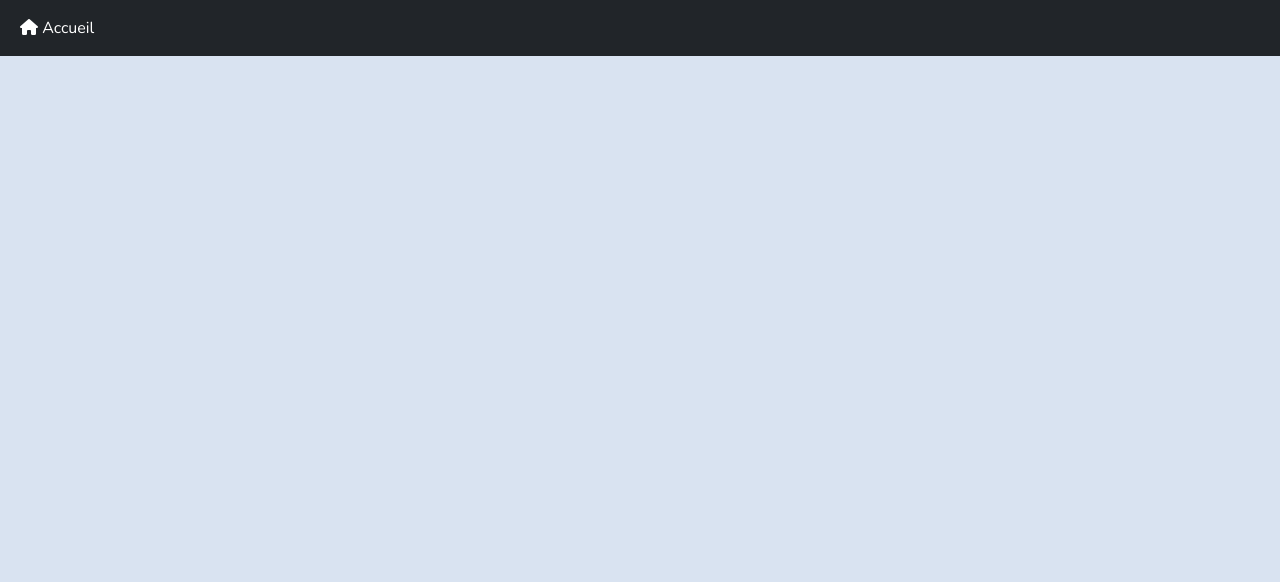
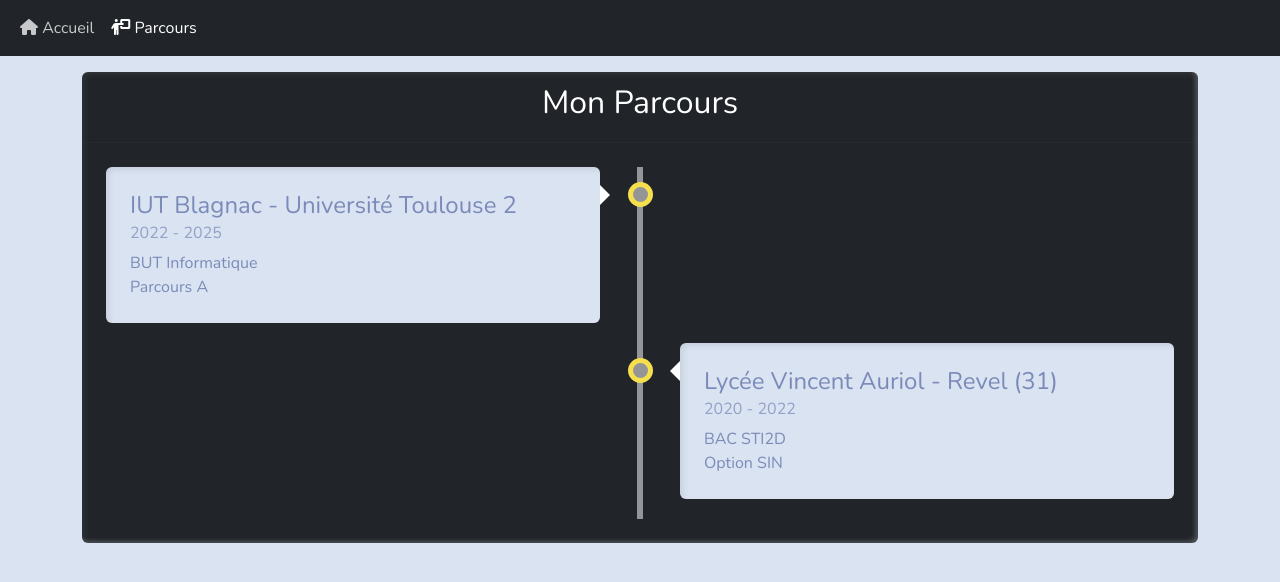
Before and after one commit to bastos-rcd/bastos-rcd.github.io, an Angular app: page /career in a window 1280 px wide. Before the commit this address led to /. Shown: the top 582 px of the page. Built offline with nearby package versions, Linux system fonts and the light colour scheme.

Commit message:
new(Career)
Create Career component

```diff
--- a/src/app/app-routing.module.ts
+++ b/src/app/app-routing.module.ts
@@ -1,9 +1,11 @@
 import { NgModule } from '@angular/core';
 import { RouterModule, Routes } from '@angular/router';
 import { HomeComponent } from './home/home.component';
+import { CareerComponent } from './career/career.component';
 
 const routes: Routes = [
-  { path: '', component: HomeComponent }
+  { path: '', component: HomeComponent },
+  { path: 'career', component: CareerComponent }
 ];
 
 @NgModule({
--- a/src/app/app.module.ts
+++ b/src/app/app.module.ts
@@ -5,12 +5,14 @@
 import { AppComponent } from './app.component';
 import { MenuComponent } from './menu/menu.component';
 import { HomeComponent } from './home/home.component';
+import { CareerComponent } from './career/career.component';
 
 @NgModule({
   declarations: [
     AppComponent,
     MenuComponent,
-    HomeComponent
+    HomeComponent,
+    CareerComponent
   ],
   imports: [
     BrowserModule,
--- /dev/null
+++ b/src/app/career/career.component.css
@@ -0,0 +1,101 @@
+.main-timeline {
+    position: relative;
+}
+
+.main-timeline::after {
+    content: "";
+    position: absolute;
+    width: 6px;
+    background-color: #939597;
+    top: 0;
+    bottom: 0;
+    left: 50%;
+    margin-left: -3px;
+}
+
+.timeline {
+    position: relative;
+    background-color: inherit;
+    width: 50%;
+}
+
+.timeline::after {
+    content: "";
+    position: absolute;
+    width: 25px;
+    height: 25px;
+    right: -13px;
+    background-color: #939597;
+    border: 5px solid #f5df4d;
+    top: 15px;
+    border-radius: 50%;
+    z-index: 1;
+}
+
+.left {
+    padding: 0px 40px 20px 0px;
+    left: 0;
+}
+
+.right {
+    padding: 0px 0px 20px 40px;
+    left: 50%;
+}
+
+.left::before {
+    content: " ";
+    position: absolute;
+    top: 18px;
+    z-index: 1;
+    right: 30px;
+    border: medium solid white;
+    border-width: 10px 0 10px 10px;
+    border-color: transparent transparent transparent white;
+}
+
+.right::before {
+    content: " ";
+    position: absolute;
+    top: 18px;
+    z-index: 1;
+    left: 30px;
+    border: medium solid white;
+    border-width: 10px 10px 10px 0;
+    border-color: transparent white transparent transparent;
+}
+
+.right::after {
+    left: -12px;
+}
+
+@media screen and (max-width: 600px) {
+    .main-timeline::after {
+        left: 31px;
+    }
+
+    .timeline {
+        width: 100%;
+        padding-left: 70px;
+        padding-right: 25px;
+    }
+
+    .timeline::before {
+        left: 60px;
+        border: medium solid white;
+        border-width: 10px 10px 10px 0;
+        border-color: transparent white transparent transparent;
+    }
+
+    .left::after,
+    .right::after {
+        left: 18px;
+    }
+
+    .left::before {
+        right: auto;
+    }
+
+    .right {
+        left: 0%;
+    }
+}
--- /dev/null
+++ b/src/app/career/career.component.html
@@ -0,0 +1,27 @@
+<div class="card text-white bg-dark my-3">
+    <div class="card-header">
+        <h2 class="card-title text-center">Mon Parcours</h2>
+    </div>
+    <div class="card-body align-items-center">
+        <div class="main-timeline">
+            <div class="timeline left">
+                <div class="card">
+                    <div class="card-body">
+                        <h4 class="card-title">IUT Blagnac - Université Toulouse 2</h4>
+                        <h6 class="card-subtitle mb-2 text-muted">2022 - 2025</h6>
+                        <p class="card-text">BUT Informatique<br>Parcours A</p>
+                    </div>
+                </div>
+            </div>
+            <div class="timeline right">
+                <div class="card">
+                    <div class="card-body">
+                        <h4 class="card-title">Lycée Vincent Auriol - Revel (31)</h4>
+                        <h6 class="card-subtitle mb-2 text-muted">2020 - 2022</h6>
+                        <p class="card-text">BAC STI2D<br>Option SIN</p>
+                    </div>
+                </div>
+            </div>
+        </div>
+    </div>
+</div>
--- a/src/app/home/home.component.html
+++ b/src/app/home/home.component.html
@@ -1,17 +1,17 @@
-<div class="card bg-dark mt-5">
+<div class="card bg-dark my-3">
     <div class="card-body text-center">
         <div class="row align-items-center">
-            <div class="col-sm">
+            <div class="col-sm my-5">
                 <img src="../assets/self.png" class="img-thumbnail rounded-circle" style="max-width: 50%;">
             </div>
-            <div class="col-sm my-5">
+            <div class="col-sm">
                 <h4 class="card-title">Bastien Record</h4>
                 <p class="card-text">Bonjour, je m'appelle Bastien Record, j'ai 19 ans et je suis actuellement en BUT
                     Informatique à l'IUT de Blagnac.</p>
+                <a href="../../assets/CV.pdf" download="CV_RECORD.pdf" class="btn btn-primary mt-5">
+                    <i class="fa-regular fa-circle-down"></i> Télécharger mon CV
+                </a>
             </div>
         </div>
-        <a href="../../assets/CV.pdf" download="CV_RECORD.pdf" class="btn btn-primary">
-            <i class="fa-regular fa-circle-down"></i> Télécharger mon CV
-        </a>
     </div>
 </div>
--- a/src/app/menu/menu.component.html
+++ b/src/app/menu/menu.component.html
@@ -7,7 +7,14 @@
         <div class="collapse navbar-collapse" id="navbarColor02">
             <ul class="navbar-nav me-auto">
                 <li class="nav-item">
-                    <a class="nav-link active" routerLink="/"><i class="fa-solid fa-house"></i> Accueil</a>
+                    <a class="nav-link" routerLink="/" (click)="onChangePage()" [ngClass]="{
+                        'active': onPage == page.HOME
+                    }"><i class="fa-solid fa-house"></i> Accueil</a>
+                </li>
+                <li class="nav-item">
+                    <a class="nav-link" routerLink="/career" (click)="onChangePage()" [ngClass]="{
+                        'active': onPage == page.CAREER
+                    }"><i class="fa-solid fa-person-chalkboard"></i> Parcours</a>
                 </li>
             </ul>
         </div>
--- a/src/app/menu/menu.component.ts
+++ b/src/app/menu/menu.component.ts
@@ -1,4 +1,6 @@
 import { Component } from '@angular/core';
+import { Page } from '../models/page';
+import { Router } from '@angular/router';
 
 @Component({
   selector: 'app-menu',
@@ -6,4 +8,27 @@
   styleUrls: ['./menu.component.css']
 })
 
-export class MenuComponent { }
+export class MenuComponent {
+
+  public onPage = Page.HOME
+  public page = Page
+
+  constructor(
+    private route: Router
+  ) { }
+
+  ngOnInit() {
+    this.onChangePage()
+  }
+
+  onChangePage() {
+    setTimeout(() => {
+      if (this.route.url.endsWith('/')) {
+        this.onPage = Page.HOME
+        console.log("Nous sommes dans l'écran de gestion des utilisateurs.");
+      } else if (this.route.url.endsWith('/career')) {
+        this.onPage = Page.CAREER
+      }
+    }, 10);
+  }
+}
--- /dev/null
+++ b/src/app/models/page.ts
@@ -0,0 +1,4 @@
+export enum Page {
+    HOME = '',
+    CAREER = 'career'
+}
```
Also changed, not shown: src/app/career/career.component.ts (added, +9 -0 lines).
